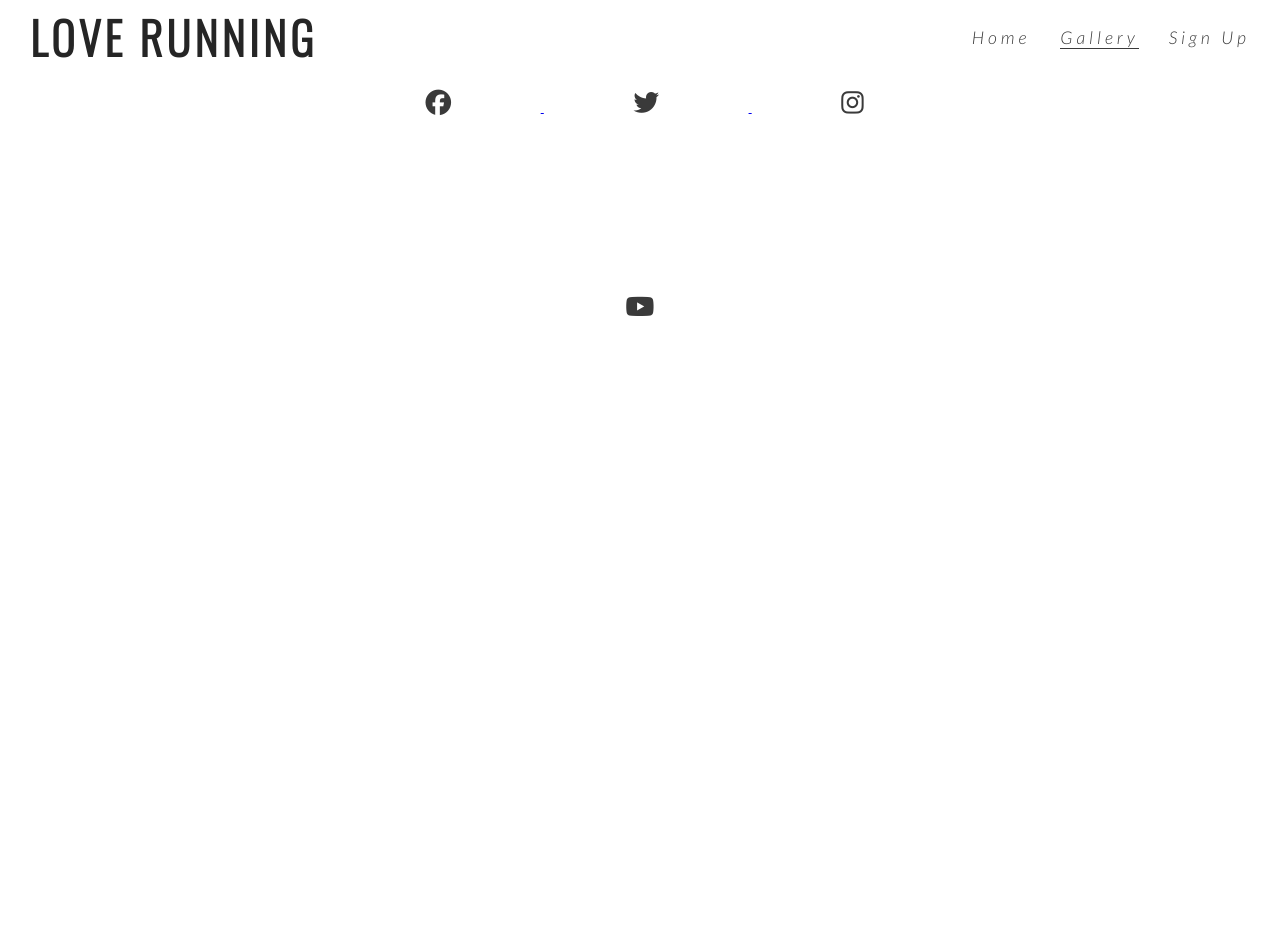
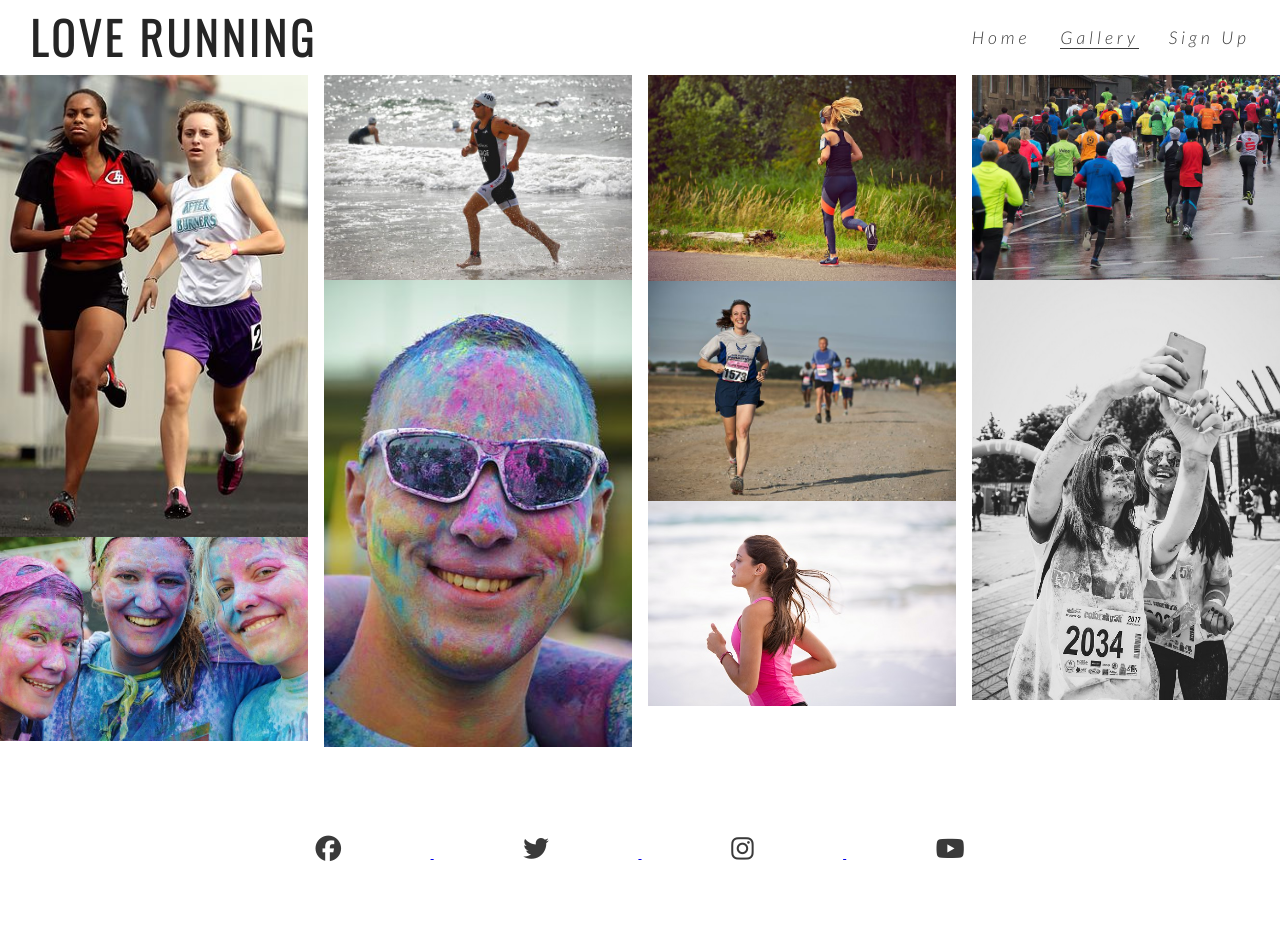
Before and after one commit to KWalesch/love-running, a plain HTML site: page gallery.html in a window 1280 px wide. Before the commit the page ends 800 px from the top, so only its background shows below. Drawn offline with nearby package versions, Linux system fonts and the light colour scheme.

Commit message:
Add gallery images and masonry styling

```diff
--- a/assets/css/style.css
+++ b/assets/css/style.css
@@ -232,3 +232,14 @@ footer{
     padding: 6%;
     color: #3a3a3a;
 }
+
+#photos {
+    clear: both;
+    line-height: 0;
+    column-count: 4;
+    column-gap: o;
+}
+
+#photos > img {
+    width: 100%;
+}
--- a/gallery.html
+++ b/gallery.html
@@ -32,6 +32,19 @@
             </ul>
         </nav>
     </header>
+
+    <section id="photos">
+        <img src="assets/images/athletes.jpg" alt="two athletes running together">
+        <img src="assets/images/girls.jpg" alt="three girls at a running festival">
+        <img src="assets/images/runner3.jpg" alt="male runner on a beach">
+        <img src="assets/images/man.jpg" alt="man at a charity running festival">
+        <img src="assets/images/runner1.jpg" alt="female runner in a Park">
+        <img src="assets/images/runner2.jpg" alt="runners compleating a run">
+        <img src="assets/images/runner4.jpg" alt="female runner on a beach">
+        <img src="assets/images/running_gang.jpg" alt="Large group running on a rainy day">
+        <img src="assets/images/mud-run.jpg" alt="Two female runners taking a muddy selfie after a mud run">
+    </section>
+
     <footer>
         <ul class="social-networks">
             <li>
```
Also changed, not shown: assets/images/athletes.jpg (added), assets/images/girls.jpg (added), assets/images/man.jpg (added), assets/images/mud-run.jpg (added), assets/images/runner1.jpg (added), assets/images/runner2.jpg (added), assets/images/runner3.jpg (added), assets/images/runner4.jpg (added), assets/images/running_gang.jpg (added).
